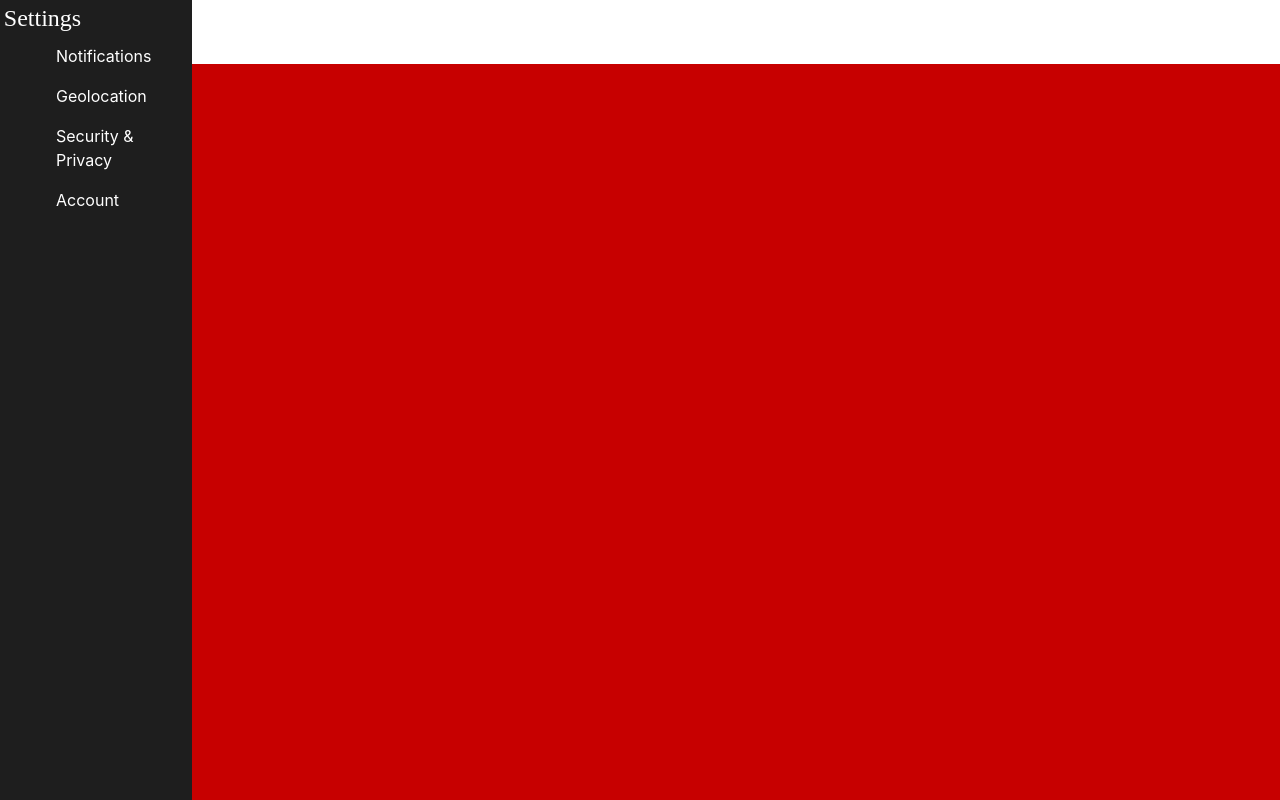
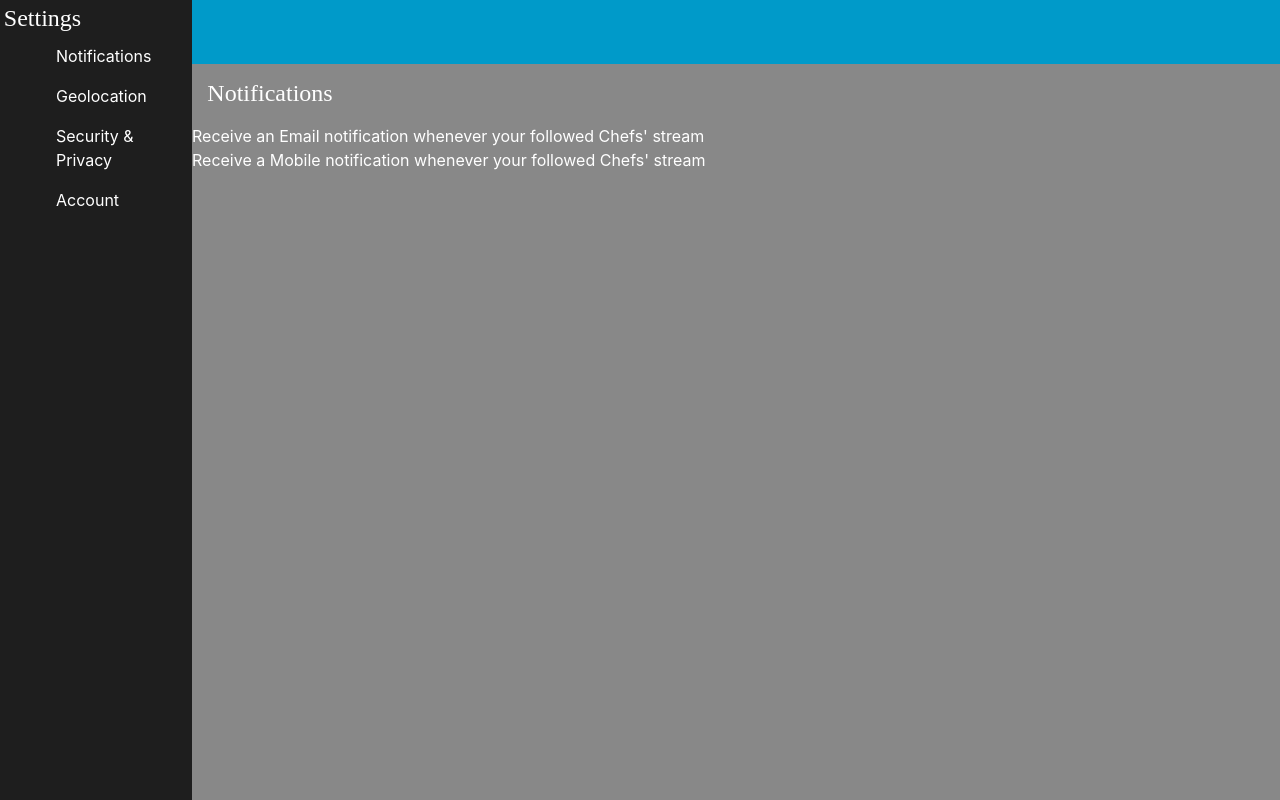
Before and after one commit to adam-verma/FoodFeed, a React (Create React App) app in the folder client/: page /settings in a window 1280 px wide. Built offline with nearby package versions, Linux system fonts and the light colour scheme.

Commit message:
Added several files to the components category; namely in the settings group. Also adjusted the settings.js PAGE to where now, dynamically, without refreshing the page, we can change to those settings instantly!

```diff
--- /dev/null
+++ b/client/src/components/SettingsGroup/account.js
@@ -0,0 +1,17 @@
+import React from "react";
+
+
+const Account = (props) =>{
+
+
+
+
+
+
+
+
+}
+
+
+
+export default Account;
--- /dev/null
+++ b/client/src/components/SettingsGroup/geolocation.js
@@ -0,0 +1,17 @@
+import React from "react";
+
+
+const Geolocation = (props) =>{
+
+
+
+
+
+
+
+
+}
+
+
+
+export default Geolocation;
--- /dev/null
+++ b/client/src/components/SettingsGroup/notifications.js
@@ -0,0 +1,31 @@
+import React from "react";
+
+
+const Notifications = (props) =>{
+// TODO:MAKE A DROP-DOWN MENU FOR EVERY NOTIFICATION; BY EMAIL OR BY PHONE.
+// GIVE THEM THE CHOICE OF WHICH STREAMER THEY WANT NOTIFICATIONS FROM.
+// HAVE AN ALL-SELECT TOGGLE BUTTON
+
+//IF NO EMAIL OR PHONE ON FILE FOR SOME REASON, HAVE AN '!'-RED-ALERT-
+//-ICON RIGHT NEXT TO ACCOUNT SETTING
+
+
+
+    return(
+        <>
+            <h1>Notifications</h1>
+            <p1>Receive an Email notification whenever your followed Chefs' stream </p1><br></br>
+            <p2>Receive a Mobile notification whenever your followed Chefs' stream</p2>
+        </>
+
+    )
+
+
+
+}
+
+
+
+
+
+export default Notifications;
--- /dev/null
+++ b/client/src/components/SettingsGroup/section.js
@@ -0,0 +1,20 @@
+import React from "react";
+
+const Section = (props) => (
+
+    <>
+        <h1>{props.header}</h1>
+        <p1>{props.sentence}</p1>
+
+    </>
+
+
+
+)
+
+
+
+
+
+
+export default Section;
--- /dev/null
+++ b/client/src/components/SettingsGroup/securiprivacy.js
@@ -0,0 +1,17 @@
+import React from "react";
+
+
+const Securiprivacy = (props) =>{
+
+
+
+
+
+
+
+
+}
+
+
+
+export default Securiprivacy;
--- a/client/src/pages/settings.js
+++ b/client/src/pages/settings.js
@@ -1,9 +1,33 @@
-import React from "react";
+import React, { useState, useEffect } from "react";
 import "./styles/settings/style.css";
+
+import Notifications from "../components/SettingsGroup/notifications.js";
+
+
+import Securiprivacy from "../components/SettingsGroup/securiprivacy.js";
+import Geolocation from "../components/SettingsGroup/geolocation.js";
+import Account from "../components/SettingsGroup/account.js";
+import Section from "../components/SettingsGroup/section.js";
+
+
+// TODO:This is not a real import. This helps me follow a train of thought. REMOVE AFTER DONE.
+import MongooseData from "mongoose";
+
+
+const Settings = (props) => {
+    const [component, setComponent] = useState("Notifications");
+    const componentMap = {
+        Notifications: <Notifications/>,
+        Securiprivacy: <Securiprivacy/>,
+        Geolocation: <Geolocation/>,
+        Account: <Account/>
+
+}
 
 
 
-const Settings = () => {
+
+
 
 
 
@@ -14,23 +38,26 @@ const Settings = () => {
             <aside>
                 <h1>Settings</h1>
                 <ul>
-                    <li tabindex="1" className = "nav-item" >
-                        <a className = "nav-link" type = "button" >Notifications</a>
+                    <li tabIndex="1" className = "nav-item">
+                        <a className = "nav-link" type = "button" onClick={() => setComponent("Notifications")}>Notifications</a>
                     </li>
-                    <li  tabindex="1"className = "nav-item" >
-                        <a className = "nav-link" type = "button">Geolocation</a>
+                    <li  tabIndex="1"className = "nav-item" >
+                        <a className = "nav-link" type = "button" onClick = {() => setComponent("Geolocation")}>Geolocation</a>
                     </li>
-                    <li  tabindex="1"className = "nav-item" >
-                        <a className = "nav-link" type = "button">Security & Privacy</a>
+                    <li  tabIndex="1"className = "nav-item" >
+                        <a className = "nav-link" type = "button" onClick = {() => setComponent("Securiprivacy")}>Security & Privacy</a>
                     </li>
-                    <li  tabindex="1" className = "nav-item" >
-                        <a className = "nav-link" type = "button">Account</a>
+                    <li  tabIndex="1" className = "nav-item" >
+                        <a className = "nav-link" type = "button" onClick = {() => setComponent("Account")}>Account</a>
                     </li>
 
                 </ul>
             </aside>
             <header></header>
-            <section></section>
+            <section>
+            {componentMap[component]}
+
+            </section>
             <section></section>
 
             <main></main>
--- a/client/src/pages/styles/settings/style.css
+++ b/client/src/pages/styles/settings/style.css
@@ -1,7 +1,7 @@
 body, html, #root, .App{
     min-height: 100vh;
     color: white;
-    background-color: rgb(199, 0, 0);
+    background-color: rgb(136, 136, 136);
 }
 
 #root{
@@ -19,11 +19,11 @@ li{
     list-style: none;
 }
 li:hover{
-    transition-duration:.1s;
-    background-color: rgb(172, 172, 172);
+
+    background-color: rgba(172, 172, 172, 0.466);
 }
 li:focus{
-    transition-duration: .3s;
+    transition-duration: .1s;
     background-color: white;
     color:black;
 }
@@ -43,5 +43,5 @@ aside{
 }
 header{
     grid-area: header;
-    background-color: rgb(255, 255, 255);
+    background-color: rgb(0, 154, 201);
 }
```
